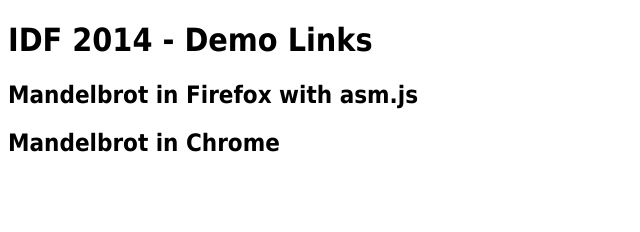
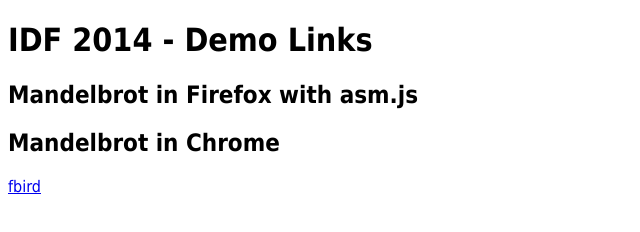
Before and after one commit to PeterJensen/PeterJensen.github.io, a plain HTML site: page idf2014-simd/index.html in a window 1280 px wide. Shown: the full height of the page, 0-640 px from the left. Drawn offline with Linux system fonts and the light colour scheme.

Commit message:
Test links to gh-pages

```diff
--- a/idf2014-simd/index.html
+++ b/idf2014-simd/index.html
@@ -7,5 +7,6 @@
 <h1>IDF 2014 - Demo Links</h1>
 <h2>Mandelbrot in Firefox with asm.js</h2>
 <h2>Mandelbrot in Chrome</h2>
+<a href="../fbird/fbird.html">fbird</a>
 </body>
 </html>
```
